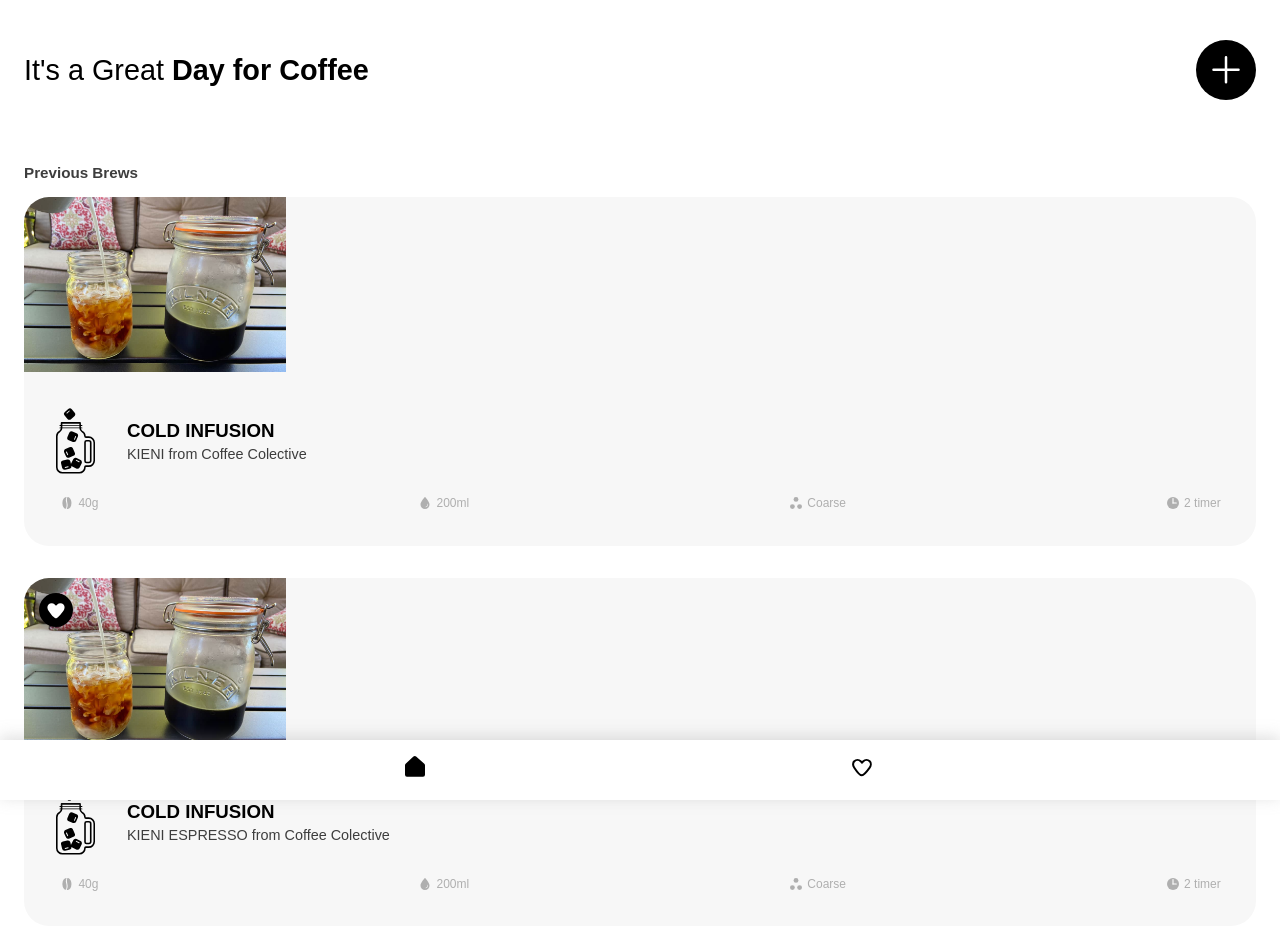
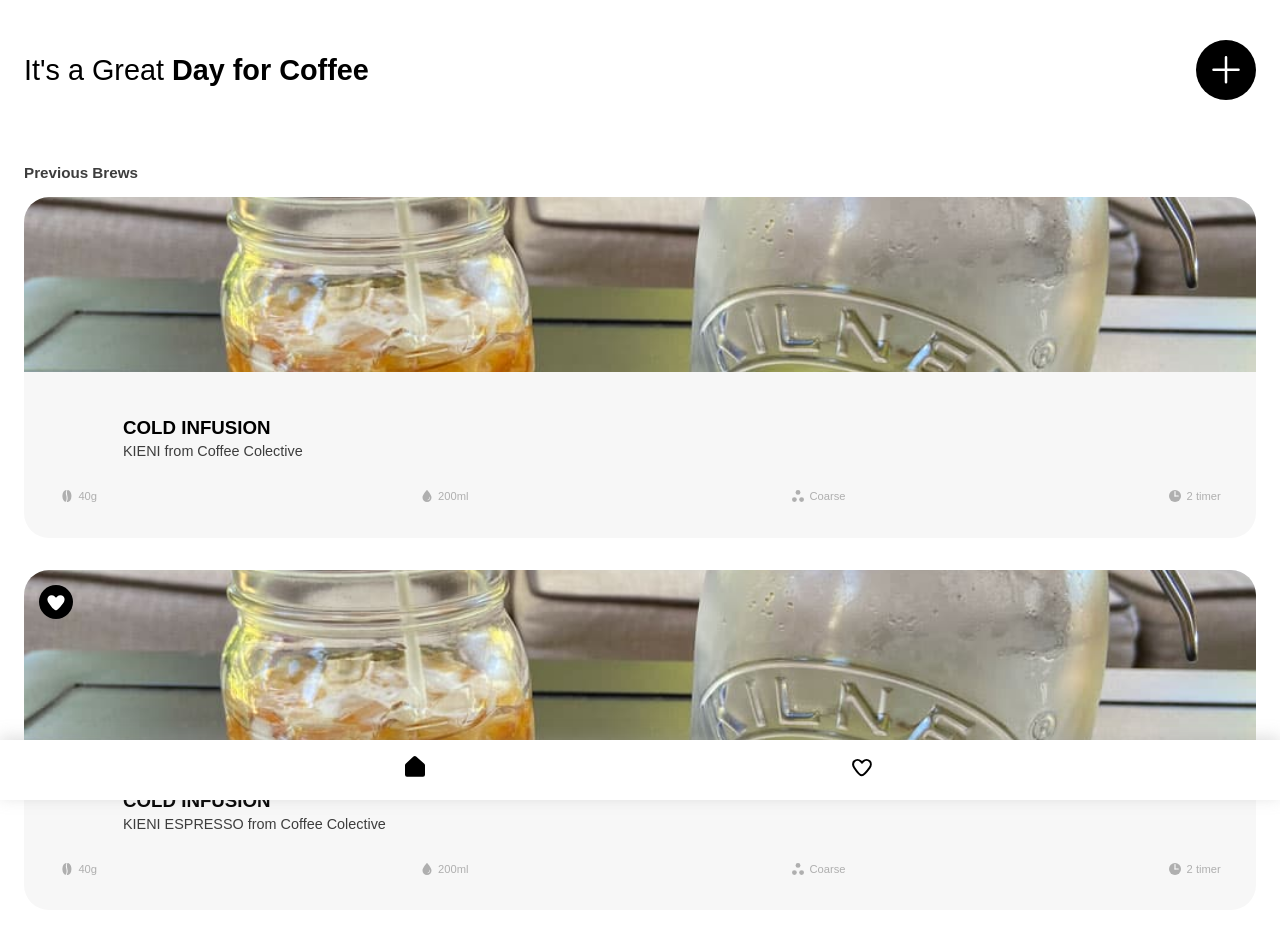
Before and after one commit to enbeeing/brewista, a Vue app: page / in a window 1280 px wide. Shown: the top 930 px of the page. Built offline with nearby package versions, Linux system fonts and the light colour scheme.

Commit message:
small changes (mostly css)

```diff
--- a/src/assets/global.css
+++ b/src/assets/global.css
@@ -24,7 +24,7 @@
 }
 
 img {
-    max-width: 100%;
+    width: 100%;
 }
 
 .home, .faves, .new-brew {
@@ -45,4 +45,36 @@
 /* .content-wrapper padding */
 .content-wrapper {
     padding: 2rem;
+}
+
+  /* brew icon */
+.brew-method-icon,
+.method-svg {
+  width: 35px;
+  height: 60px;
+  margin-right: 2rem;
+}
+
+
+/* for SingleBrew and SingleMethod */
+/* brew methods icons and info  */
+.brew-method {
+    display: flex;
+    justify-content: space-between;
+    align-items: center;
   }
+
+  .brew-method > p {
+    display: flex;
+    justify-content: center;
+    align-items: center;
+    margin: 1.4rem 0.2rem 0.2rem 0.2rem;
+    font-size: 0.7rem;
+    color: var(--light-text-color);
+  }
+
+  .method-icon {
+    height: 0.75rem;
+    width: 1rem;
+    margin-right: 0.2rem;
+  }
--- a/src/components/PickHeader.vue
+++ b/src/components/PickHeader.vue
@@ -24,6 +24,7 @@
   position: relative;
   text-align: center;
 }
+
 .new-brew button {
   border: none;
   background: none;
@@ -35,5 +36,7 @@
 .new-brew .back {
   max-width: 100%;
   color: var(--main-text-color);
+  /* center diff later */
+  transform: translateY(-4px);
 }
 </style>
--- a/src/components/SingleBrew.vue
+++ b/src/components/SingleBrew.vue
@@ -22,8 +22,8 @@
     </header>
     <div class="content-wrapper">
       <div class="brew-coffee">
-        <svg class="infusion">
-          <use xlink:href="#infusion" />
+        <svg class="brew-method-icon">
+          <use :xlink:href="brew.method.svg" />
         </svg>
         <div class="brew-description">
           <h3>
@@ -94,15 +94,9 @@
   left: 15px;
 }
 
-/* brew icon */
-.infusion {
-  width: 39px;
-  height: 66px;
-  margin-right: 2rem;
-}
-
 /* brew descriptions/content */
-.brew-coffee {
+.brew-coffee,
+.method {
   display: flex;
   justify-content: flex-start;
   align-items: center;
@@ -120,26 +114,4 @@
 .brew h3 {
   text-transform: uppercase;
 }
-
-/* brew methods icons and info */
-.brew-method {
-  display: flex;
-  justify-content: space-between;
-  align-items: center;
-}
-
-.brew-method > p {
-  display: flex;
-  justify-content: center;
-  align-items: center;
-  margin: 1.4rem 0.2rem 0.2rem 0.2rem;
-  font-size: 0.75rem;
-  color: var(--light-text-color);
-}
-
-.method-icon {
-  height: 0.75rem;
-  width: 1rem;
-  margin-right: 0.2rem;
-}
 </style>
```
Also changed, not shown: src/components/SingleCoffee.vue (+5 -2 lines).
